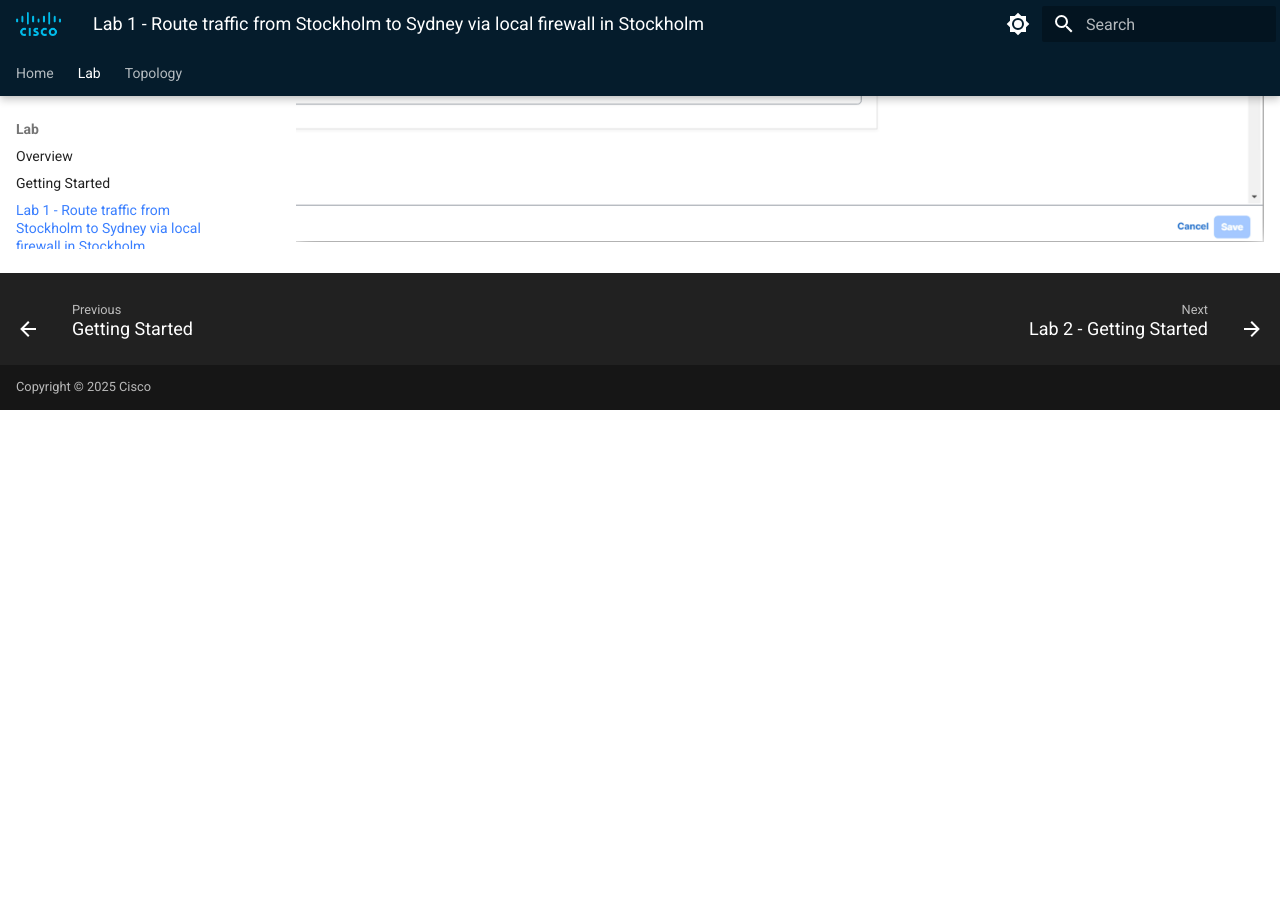
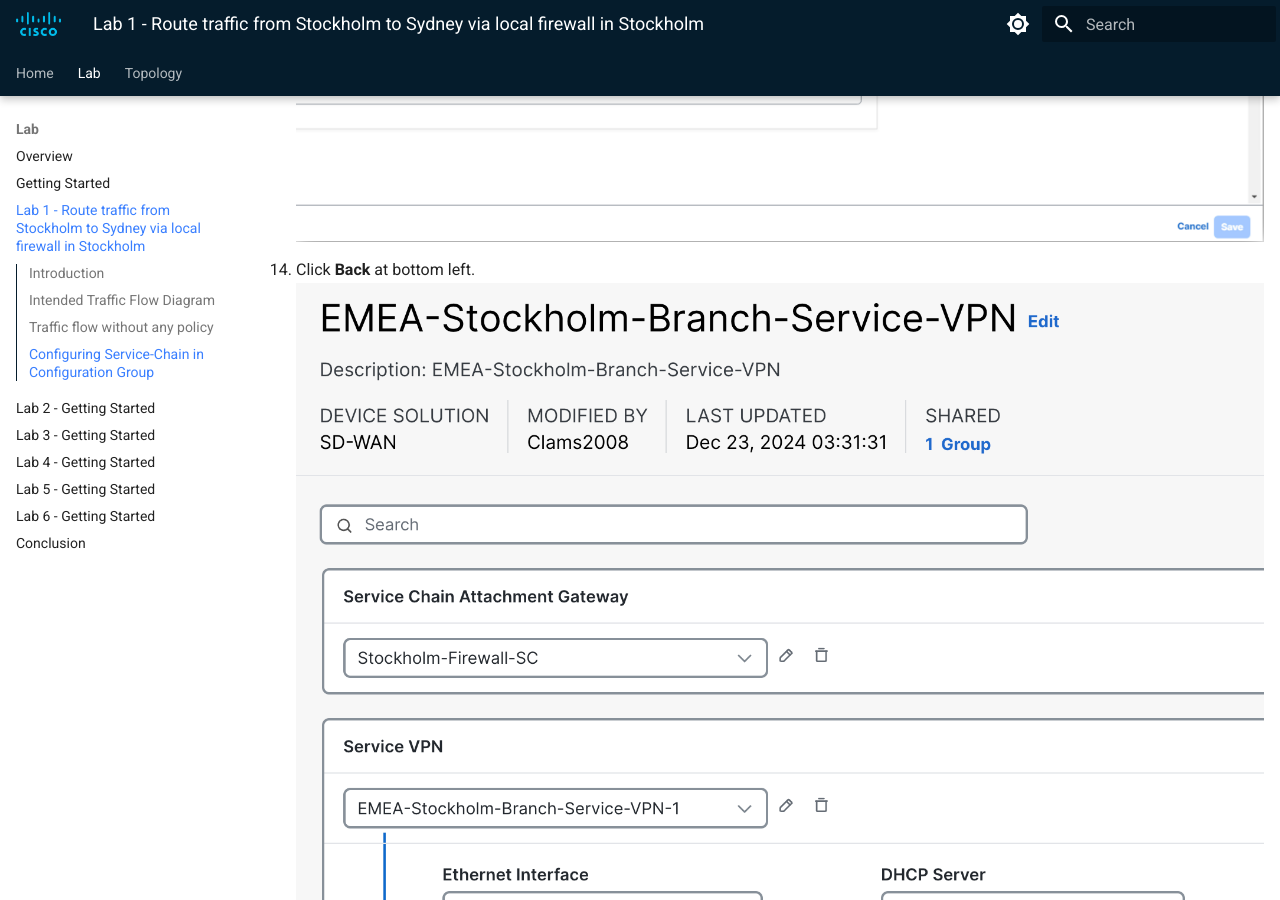
Before and after one commit to ciscodocs/ltrent-2008-clemea25, an MkDocs documentation site: the page built from docs/lab1_getting_started.md, in a window 1280 px wide and 900 px high, scrolled down 8625 px. Built offline with MkDocs 1.6.1 and Material for MkDocs 9.7.7, drawn with Linux system fonts in a browser that asks for light colours; before the commit the page ends 9035 px from its top, so only the background shows below that.

Commit message:
Scenario-1 guide

```diff
--- a/docs/lab1_getting_started.md
+++ b/docs/lab1_getting_started.md
@@ -120,3 +120,5 @@ Next, we will configure a service chain within the service-profile parcel in the
 12. Enter **Service IPv4 Address <font color="blue">10.10.10.2</font>**. This is the IP address of **Stockholm Firewall (***<font color="green">Stockholm-FW</font>***)**.
 13. Enter SD-WAN Router Interface as **GigabitEthernet 4** and click <font color="orange">**Save**</font>.
     ![Service Attachment Gateway Definition](./assets/S-1-figure-14.png)
+14. Click **Back** at bottom left.
+    ![How to go back to Configuration Group](./assets/S-1-figure-15.png)
```
Also changed, not shown: docs/assets/S-1-figure-15.png (added).
